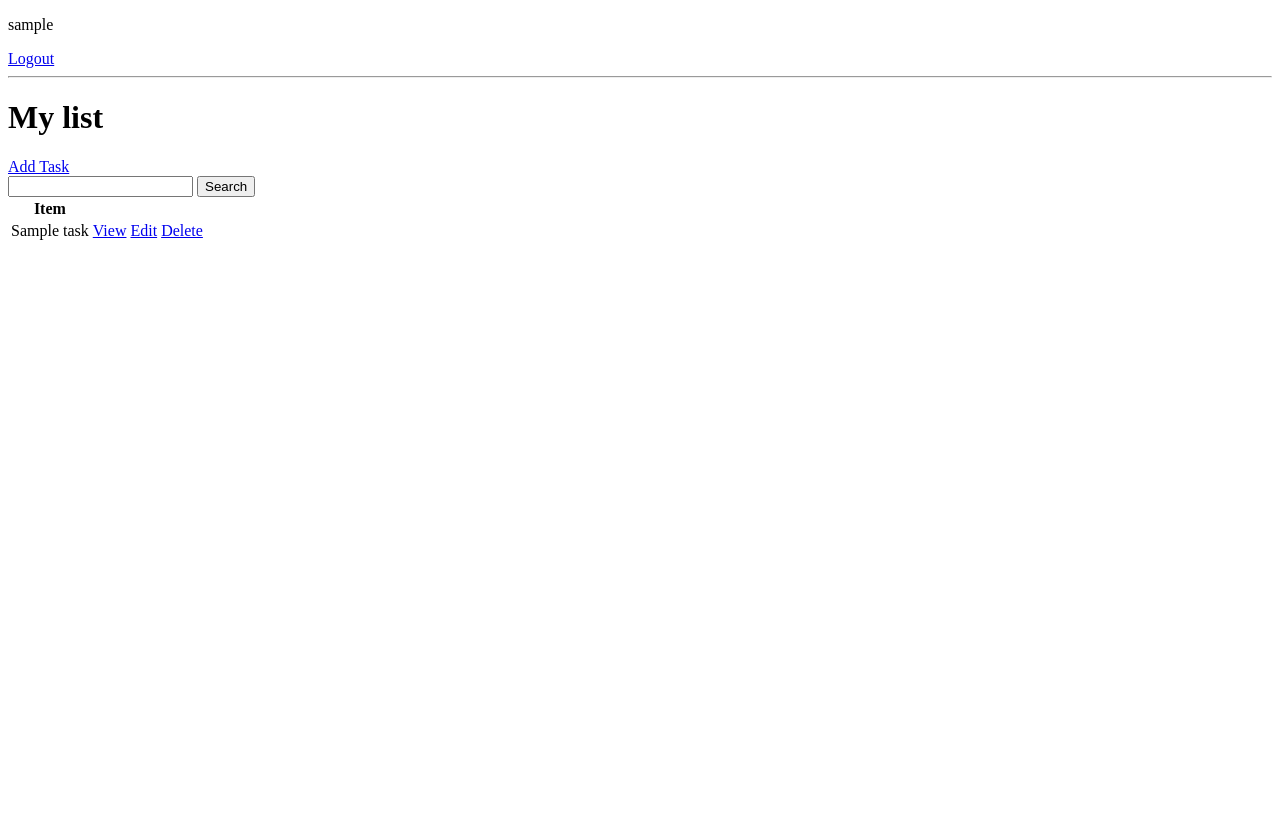
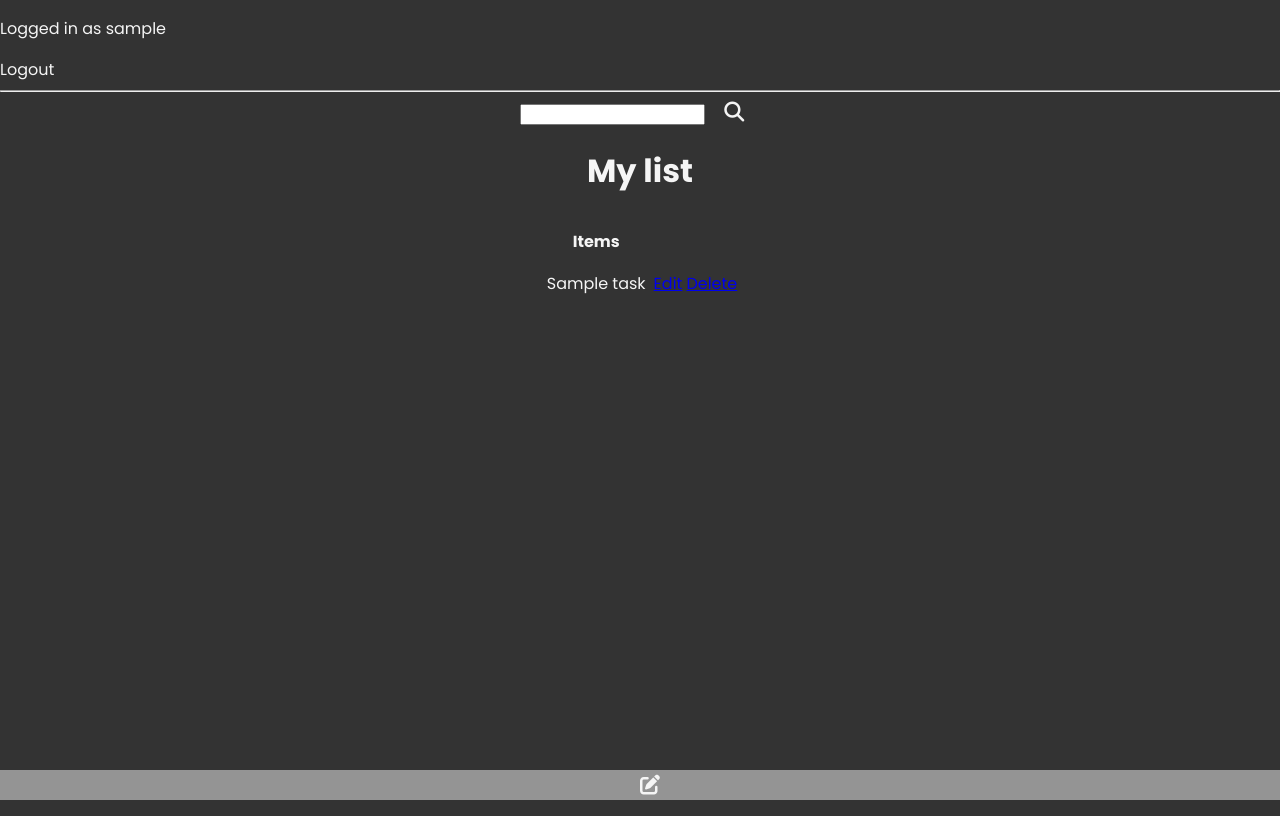
Before and after one commit to jonesdy99/remind-me-main, a Django app: page / in a window 1280 px wide. Before the commit the page ends 240 px from the top, so only its background shows below. Run offline with Django 4.2, Linux system fonts and the light colour scheme; a user stored in the database is signed in; tables that the repository leaves empty hold one stand-in row (values such as "Sample post"); some libraries are stand-ins or nearby versions.

Commit message:
implement base of nav

```diff
--- /dev/null
+++ b/main_app/static/css/base.css
@@ -0,0 +1,78 @@
+html, body {
+  background-color: #333;
+  color: whitesmoke;
+  text-decoration: none;
+  font-family: 'Poppins', sans-serif;
+  background-size: auto;
+  height: 100%;
+  margin: 0;
+}
+
+.logout-link{
+  text-decoration: none;
+  color: whitesmoke;
+}
+
+.login-link{
+  text-decoration: none;
+  color: whitesmoke;
+}
+
+.list-container{
+  justify-content: center;
+  text-align: center;
+  align-items: center;
+}
+
+.list-components{
+  justify-content: center;
+  align-items: center;
+  display: grid;
+}
+
+.list-header{
+  padding: 10px;
+}
+
+.task{
+  padding: 5px;
+}
+
+.add-task{
+  text-decoration: none;
+  color: whitesmoke;
+  font-size: 20px;
+  background-color: transparent;
+  transition: 0.5s;
+  padding-left: 20px;
+}
+
+.add-task:hover{
+  color: rgba(245, 245, 245, 0.397);
+}
+
+.search{
+  background-color: transparent;
+  border: none;
+  cursor: pointer;
+  transition: 0.5s;
+  margin-left: 9px;
+  color: whitesmoke;
+  font-size: 20px;
+  margin-right: 10px;
+}
+
+.search:hover{
+  color: rgba(245, 245, 245, 0.397);
+}
+
+.nav-bar{
+  background-color: rgba(245, 245, 245, 0.5);
+  overflow: hidden;
+  position: fixed;
+  bottom: 0;
+  width: 100%;
+  justify-content: center;
+  align-items: center;
+  display: grid;
+}
--- a/main_app/templates/main_app/register.html
+++ b/main_app/templates/main_app/register.html
@@ -12,6 +12,6 @@
     {{form.as_p}}
     <input type="submit" value="Register">
   </form>
-  <p>Already signed up? <a href="">Login</a></p>
+  <p>Already signed up? <a href="{% url 'login' %}">Login</a></p>
 </body>
 </html>
--- a/main_app/templates/main_app/task_list.html
+++ b/main_app/templates/main_app/task_list.html
@@ -1,34 +1,40 @@
+{% load static %}
+
 <!DOCTYPE html>
 <html lang="en">
 <head>
   <meta charset="UTF-8">
   <meta http-equiv="X-UA-Compatible" content="IE=edge">
   <meta name="viewport" content="width=device-width, initial-scale=1.0">
+  <link rel="stylesheet" type="text/css" href="{% static 'css/base.css' %}">
+  <link href="https://fonts.googleapis.com/css2?family=Poppins:ital,wght@0,100;0,200;0,300;0,400;0,500;0,600;0,700;0,800;0,900;1,100;1,200;1,300;1,400;1,500;1,600;1,700;1,800;1,900&display=swap" rel="stylesheet">
+  <script src="https://kit.fontawesome.com/0d7d018ff8.js" crossorigin="anonymous"></script>
+  {% block head%}
+  {% endblock %}
   <title>RemindMe</title>
 </head>
 <body>
   {% if request.user.is_authenticated %}
-  <p>{{request.user}}</p>
-  <a href="{% url 'logout' %}">Logout</a>
+  <p class='user'>Logged in as {{request.user}}</p>
+  <a href="{% url 'logout' %}" class='logout-link'>Logout</a>
   {% else %}
-  <a href="{% url 'login' %}">Login</a>
+  <a href="{% url 'login' %}" class='login-link'>Login</a>
   {% endif %}
   <hr>
-  <h1>My list</h1>
-  <a href="{% url 'task-create' %}">Add Task</a>
+  <div class='list-container'>
     <form method="GET">
       <input type="text" name='search-bar' value={{search_input}}>
-    <input type="submit" value='Search'>
+      <button type="submit" class='search'><i class="fa-solid fa-magnifying-glass"></i></button>
     </form>
-  <table>
+    <h1>My list</h1>
+    <table class='list-components'>
       <tr>
-      <th>Item</th>
-      <th></th>
+        <th class='list-header'>Items</th>
       </tr>
       {% for task in tasks %}
       <tr>
-      <td>{{task.title}}</td>
-      <td><a href="{% url 'task' task.id %}">View</a></td>
+        <td class='task'>{{task.title}}</td>
+        {% comment %} <td><a href="{% url 'task' task.id %}">View</a></td> {% endcomment %}
         <td><a href="{% url 'task-update' task.id %}">Edit</a></td>
         <td><a href="{% url 'task-delete' task.id %}">Delete</a></td>
       </tr>
@@ -36,5 +42,9 @@
         <h3>No items in list</h3>
       {% endfor %}
     </table>
+  </div>
 </body>
+<div class='nav-bar'>
+  <a href="{% url 'task-create' %}" class='add-task'><i class="fa-solid fa-pen-to-square"></i></a>
+</div>
 </html>
```
Lines whose indentation alone changed are shown as unchanged.
